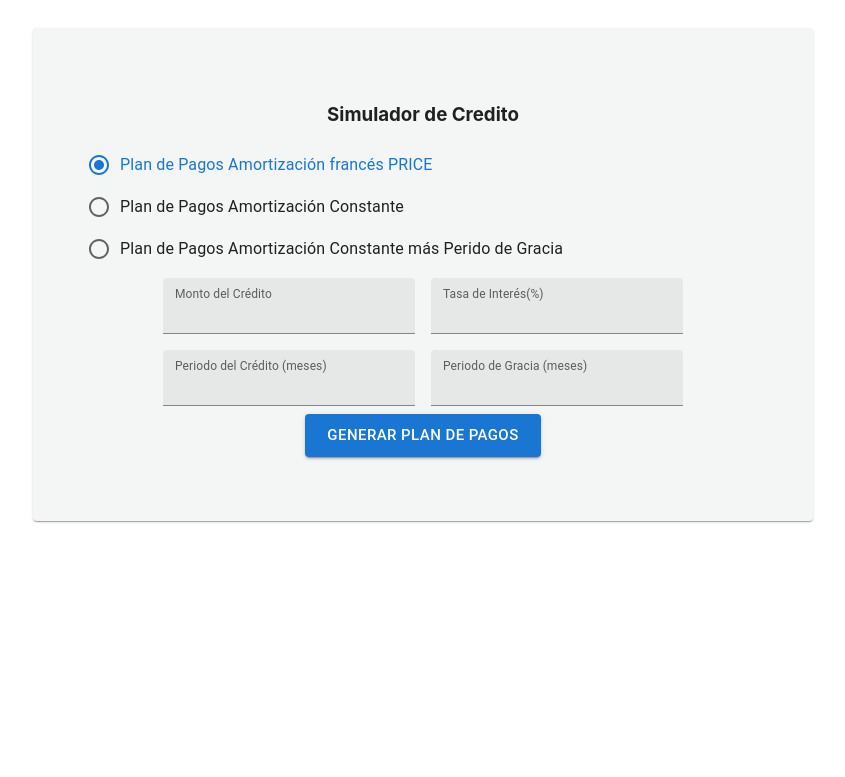
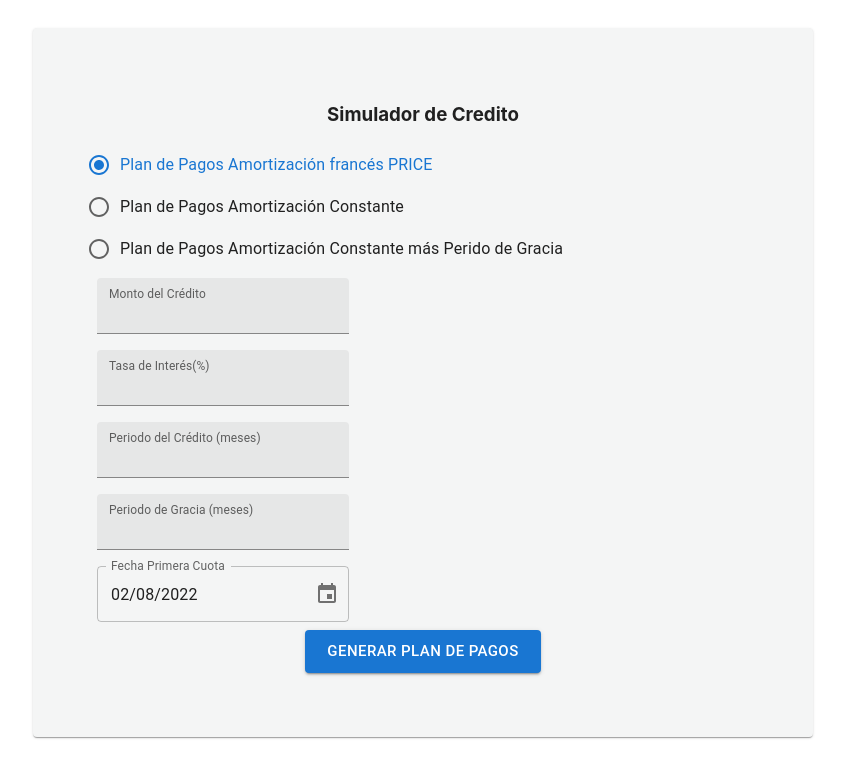
Before and after one commit to ronaldQE/credit-plan, a React (Create React App) app: page /sim in a window 1280 px wide. Shown: the part 2562-3339 px from the top of the page, without its empty margins (217-1062 px from the left). Before the commit the page ends 3133 px from the top, so only its background shows below. Built offline with nearby package versions, Linux system fonts and the light colour scheme.

Commit message:
add componente fecha

```diff
--- a/package.json
+++ b/package.json
@@ -8,9 +8,11 @@
         "@emotion/styled": "^11.10.0",
         "@mui/icons-material": "^5.8.4",
         "@mui/material": "^5.9.3",
+        "@mui/x-date-pickers": "^5.0.0-beta.4",
         "@testing-library/jest-dom": "^5.16.4",
         "@testing-library/react": "^13.3.0",
         "@testing-library/user-event": "^13.5.0",
+        "date-fns": "^2.29.1",
         "pdfmake": "^0.2.5",
         "react": "^18.2.0",
         "react-dom": "^18.2.0",
--- a/src/components/FormPaymentPlan.js
+++ b/src/components/FormPaymentPlan.js
@@ -12,7 +12,14 @@ import Radio from '@mui/material/Radio';
 import TextField from '@mui/material/TextField';
 import Button from '@mui/material/Button';
 
-
+import Stack from '@mui/material/Stack';
+//import TextField from '@mui/material/TextField';
+import { AdapterDateFns } from '@mui/x-date-pickers/AdapterDateFns';
+import { LocalizationProvider } from '@mui/x-date-pickers/LocalizationProvider';
+//import { TimePicker } from '@mui/x-date-pickers/TimePicker';
+//import { DateTimePicker } from '@mui/x-date-pickers/DateTimePicker';
+import { DesktopDatePicker } from '@mui/x-date-pickers/DesktopDatePicker';
+//import { MobileDatePicker } from '@mui/x-date-pickers/MobileDatePicker';
 
 const StyledFormControlLabel = styled((props) => <FormControlLabel {...props} />)(
     ({ theme, checked }) => ({
@@ -41,10 +48,17 @@ MyFormControlLabel.propTypes = {
     value: PropTypes.any,
 };
 
+
 const FormPaymentPlan = () => {
+    const [value, setValue] = React.useState(new Date());
+
+    const handleChange = (newValue) => {
+        setValue(newValue);
+    };
+
     return (
-        <Box sx={{marginBottom:"50px", display:"block"}}>
-            <Card sx={{ background: "#F4F5F5", width:700, margin:"auto", padding:"40px" }}>
+        <Box sx={{ marginBottom: "50px", display: "block" }}>
+            <Card sx={{ background: "#F4F5F5", width: 700, margin: "auto", padding: "40px" }}>
                 <CardContent>
                     <Box
                         component="form"
@@ -63,6 +77,7 @@ const FormPaymentPlan = () => {
                         </RadioGroup>
 
                         <Box>
+                            <Stack spacing={5}>
                                 <TextField
                                     id="filled-number"
                                     label="Monto del Crédito"
@@ -99,6 +114,19 @@ const FormPaymentPlan = () => {
                                     }}
                                     variant="filled"
                                 />
+                                <LocalizationProvider dateAdapter={AdapterDateFns}>
+
+                                    <DesktopDatePicker
+                                        label="Fecha Primera Cuota"
+                                        inputFormat="dd/MM/yyyy"
+                                        value={value}
+                                        onChange={handleChange}
+                                        renderInput={(params) => <TextField {...params} />}
+                                    />
+                                </LocalizationProvider>
+
+
+                            </Stack>
                         </Box>
                         <Button variant="contained" size="large">
                             Generar Plan de pagos
--- a/src/pages/Simulation.js
+++ b/src/pages/Simulation.js
@@ -3,8 +3,8 @@ import Info from "../components/Info";
 import Typography from '@mui/material/Typography';
 import Box from '@mui/material/Box'
 import Card from '@mui/material/Card';
-import CardActions from '@mui/material/CardActions';
-import CardContent from '@mui/material/CardContent';
+//import CardActions from '@mui/material/CardActions';
+//import CardContent from '@mui/material/CardContent';
 import CardMedia from '@mui/material/CardMedia';
 
 import imgAPrice from '../img/credit/APrice.PNG';
@@ -16,7 +16,7 @@ import imgKGracia from '../img/credit/kGracia.PNG';
 import imgTablaPrice from '../img/credit/tablaPrice.PNG';
 import imgTablaConst from '../img/credit/tablaConst.PNG';
 import imgTablaGracia from '../img/credit/tablaGracia.PNG';
-import TablePaymentPlan from "../components/TablePaymentPlan";
+//import TablePaymentPlan from "../components/TablePaymentPlan";
 import FormPaymentPlan from "../components/FormPaymentPlan";
 
 const DESCRIPTION_PRICE = [
```
Also changed, not shown: 1 other file (tests, documents, lock files or other folders). Lines whose indentation alone changed are shown as unchanged.
